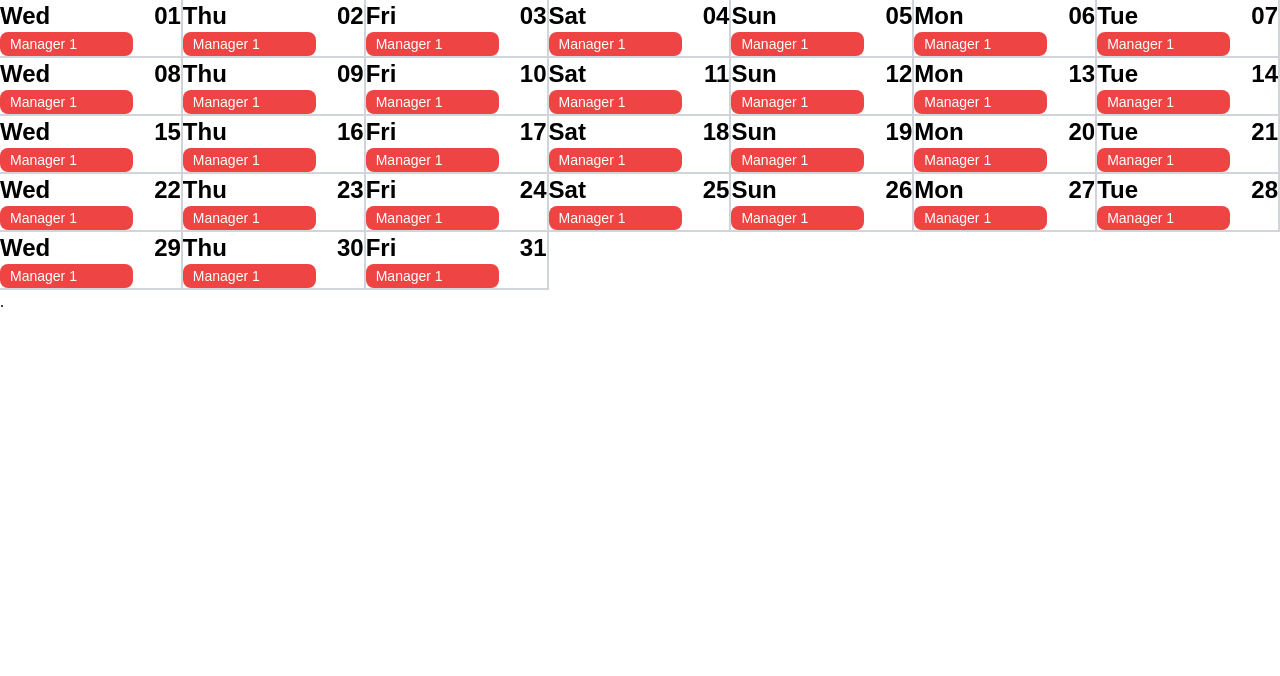
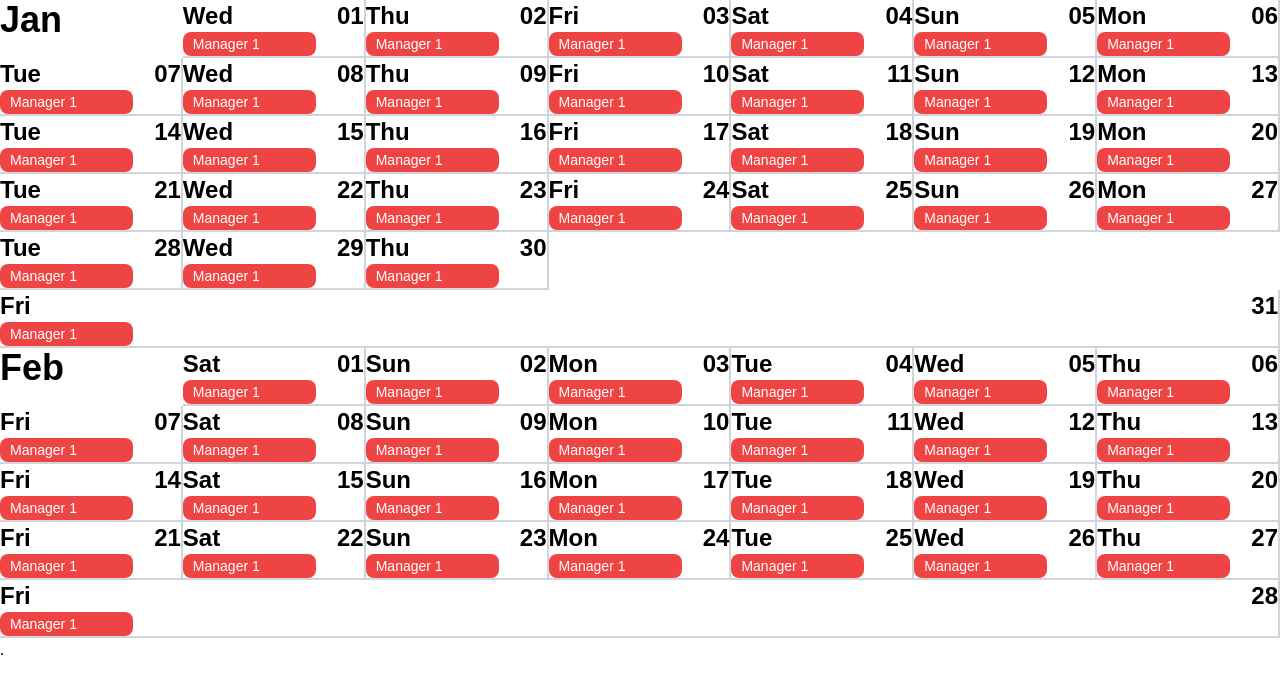
Before and after one commit to Igoryakib/booking-system, a Next.js app: page / in a window 1280 px wide. Shown: the top 676 px of the page. Built offline with nearby package versions, Linux system fonts and the light colour scheme; a web font is replaced by a local one.

Commit message:
fixed calendar: added month on first day + fixed func with render month. Added connection to Date and currently function work fluently and correctly

```diff
--- a/src/app/page.tsx
+++ b/src/app/page.tsx
@@ -8,22 +8,30 @@ import { InView } from "react-intersection-observer";
 
 const Home = () => {
   const [days, setDays] = useState<ICalendarDay[][]>([]);
+  const [month, setMonth] = useState<number>(new Date().getMonth() + 1);
   useEffect(() => {
-    generateMonth(setDays);
+    setDays([generateMonth()])
   }, []);
   const handleView = useCallback((inView: boolean) => {
-    console.log(inView)
     if (inView) {
-      // setTimeout(() => generateMonth(setDays), 0);
+      setMonth((prevMonth) => {
+        const nextMonth = prevMonth + 1;
+        setDays((prevDays) => [...prevDays, generateMonth(nextMonth)])
+        // window.scrollTo({ top: document.body.scrollHeight / 0.5, behavior: "smooth" });
+
+        return nextMonth;
+      });
     }
   }, []);
   return (
-    <main className="mt-[60] mr-auto ml-auto">
-      <ListDays days={days.map(item => item)} />
-      <InView onChange={handleView}>
+    <>
+      <main className="mt-[60] mr-auto ml-auto">
+        <ListDays days={days.map(item => item)} />
+        <InView onChange={handleView}>
         {({ ref }) => <span className=" block mt-[40]" ref={ref}>.</span>}
       </InView>
-    </main>
+      </main>
+    </>
   );
 }
 
--- a/src/components/CalenderItem.tsx
+++ b/src/components/CalenderItem.tsx
@@ -1,18 +1,30 @@
-import {FC} from "react";
+import { FC } from "react";
 import StatusSlot from "./StatusSlot";
 import { ICalendarDay } from "@/types/interfaces";
 
-const CalendarItem:FC<ICalendarDay> = ({day, date, slots}) => {
-    return(
+const CalendarItem: FC<ICalendarDay> = ({ day, date, slots, month, spaceRow }) => {
+    const dayStyles = `mw-[285] h-[184] border-r-2 border-b-2 border-gray-300 p-[10] ${spaceRow && "col-span-full w-[200] mb-[40]"}`;
+    return (
+        month ? (
+        <>
+        <h4 className="text-black text-4xl font-bold font-sans ml-[10] mt-[10]">{month}</h4>
         <div className="mw-[285] h-[184] border-r-2 border-b-2 border-gray-300 p-[10]">
             <div className="flex items-center justify-between mb-[10]">
                 <h4 className="text-black text-2xl font-bold font-sans">{day}</h4>
                 <h4 className="text-black text-2xl font-bold font-sans">{date}</h4>
             </div>
             <ul className="h-[100] flex flex-col gap-[10] overflow-y-scroll scroll-smooth scrollbar-hide">
-                {slots.map((item, idx) => <StatusSlot text={item.text} status={item.status} key={idx}/>)}
+                {slots.map((item, idx) => <StatusSlot text={item.text} status={item.status} key={idx} />)}
             </ul>
-        </div>
+        </div></>) : (<div className={dayStyles}>
+            <div className="flex items-center justify-between mb-[10]">
+                <h4 className="text-black text-2xl font-bold font-sans">{day}</h4>
+                <h4 className="text-black text-2xl font-bold font-sans">{date}</h4>
+            </div>
+            <ul className="h-[100] flex flex-col gap-[10] overflow-y-scroll scroll-smooth scrollbar-hide">
+                {slots.map((item, idx) => <StatusSlot text={item.text} status={item.status} key={idx} />)}
+            </ul>
+        </div>)
     );
 };
 
--- a/src/components/ListDays.tsx
+++ b/src/components/ListDays.tsx
@@ -7,7 +7,7 @@ import CalendarItem from "./CalenderItem";
 const ListDays:FC<IListDays> = ({days}) => {
     return(
         <ul className="grid grid-cols-7 max-w-[1400] mt-0 mr-auto ml-auto rounded-lg after:content-[' '] relative after:absolute after:right-[0] after:block after:w-[2] after:h-full after:bg-white  before:absolute before:bottom-[0] before:block before:w-[1400] before:h-[2] before:bg-white">
-            {days.map(item => item.map((day, idx) => <CalendarItem key={idx} slots={day.slots} date={day.date} day={day.day}/>))}
+            {days.map(item => item.map((day, idx) => <CalendarItem spaceRow={day.spaceRow} key={idx} month={day.month} slots={day.slots} date={day.date} day={day.day}/>))}
         </ul>
     );
 };
--- a/src/types/interfaces.ts
+++ b/src/types/interfaces.ts
@@ -7,6 +7,8 @@ export interface ISlot {
 export interface ICalendarDay {
     day: string,
     date: string,
+    month?: string,
+    spaceRow?: boolean,
     slots: ISlot[]
 }
 
--- a/src/utils/generateMonth.ts
+++ b/src/utils/generateMonth.ts
@@ -1,38 +1,23 @@
 import { ICalendarDay } from "@/types/interfaces";
-import { Dispatch, SetStateAction } from "react";
 
-export const generateMonth = (
-  setDays: Dispatch<SetStateAction<ICalendarDay[][]>>
-): void => {
-  const generatedDays: ICalendarDay[] = [];
-  const today = new Date();
-  const month = today.getMonth() + 1;
-  let counterDaysOfMonth: number;
-  switch(month) {
-    case 2:
-      counterDaysOfMonth = 28;
-      break;
-    case 4:
-    case 6:
-    case 9:
-    case 11:
-        counterDaysOfMonth = 30;
-    break;
-    default:
-      counterDaysOfMonth = 31;
-    break;
-  }
+export const generateMonth = (nextPreviousMonth?: number): ICalendarDay[] => {
+  const generatedMonth: ICalendarDay[] = [];
+  const currentYear = new Date().getFullYear();
+  const month = nextPreviousMonth ? nextPreviousMonth : new Date().getMonth() + 1;
+  const counterDaysOfMonth = new Date(currentYear, month, 0).getDate();
+
   for (let i = 1; i <= counterDaysOfMonth; i++) {
-    const futureDate = new Date();
-    futureDate.setDate(i);
+    const futureDate = new Date(currentYear, month - 1, i);
 
     const newDay = {
-      day: futureDate.toDateString().slice(0, 3),
+      day: futureDate.toLocaleDateString("en-US", { weekday: "short" }),
       date: futureDate.getDate().toString().padStart(2, "0"),
+      month: i === 1 ? futureDate.toLocaleDateString("en-US", { month: "short" }) : '',
+      spaceRow: i === counterDaysOfMonth ? true : false,
       slots: [{ text: "Manager 1", status: false }],
     };
 
-    generatedDays.push(newDay);
+    generatedMonth.push(newDay);
   }
-  setDays((prevDays) => [...prevDays, generatedDays]);
+  return generatedMonth;
 };
```
